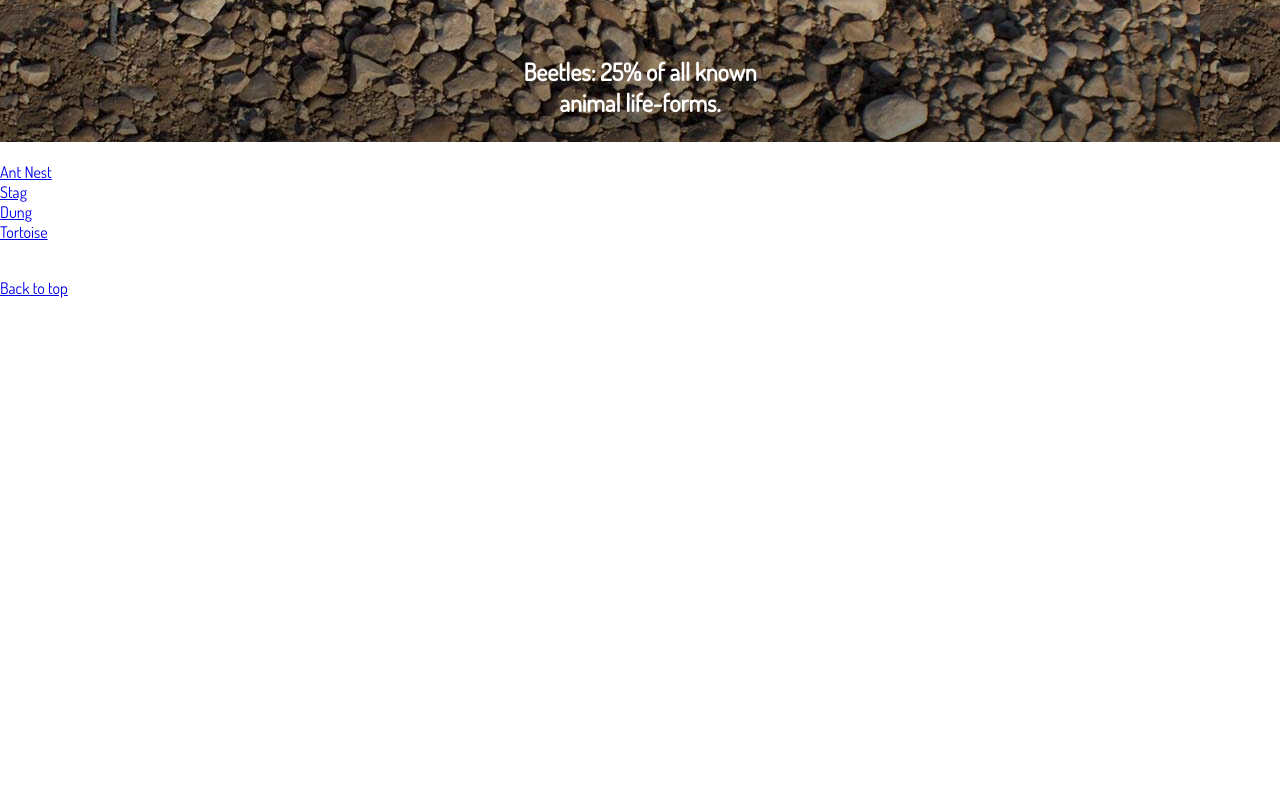
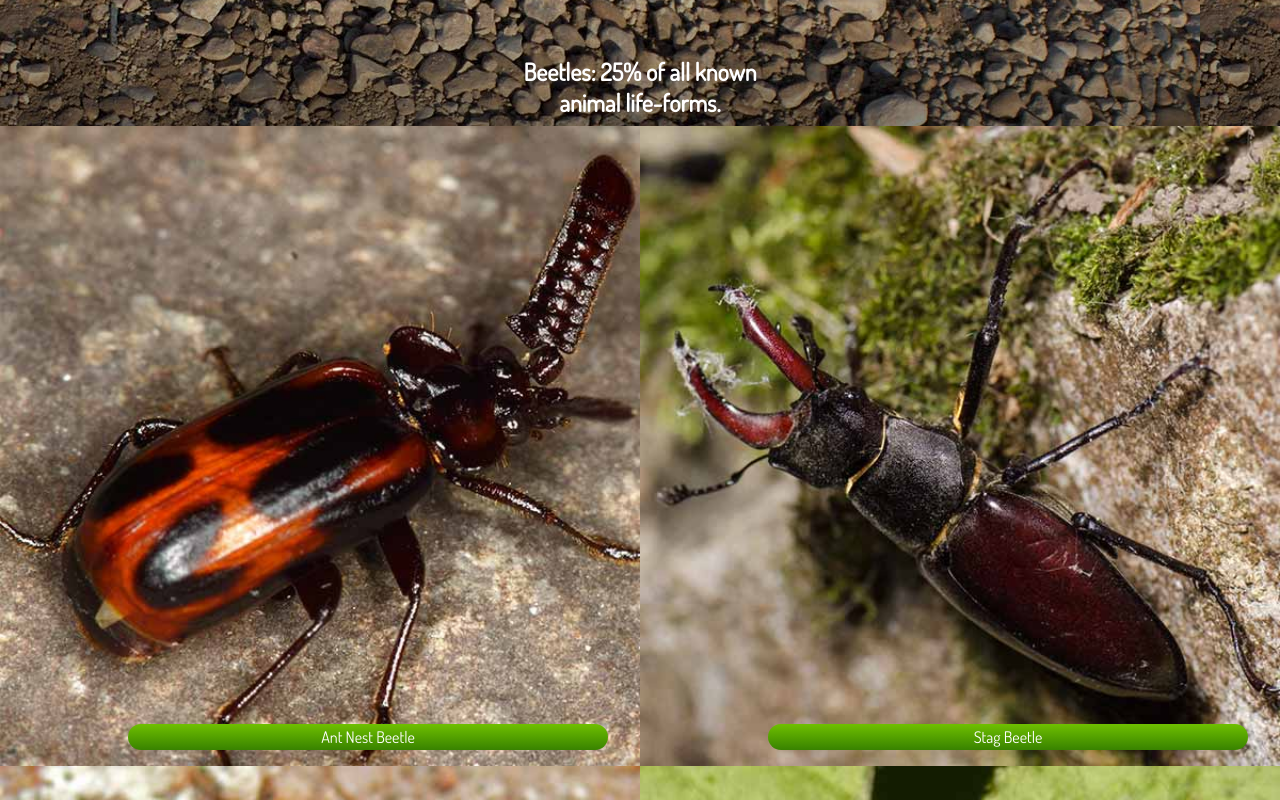
Before and after one commit to sout0053/dsn1674-assignment-7, a plain HTML site: page index.html in a window 1280 px wide. Shown: the part 280-1080 px from the top of the page. Before the commit the page ends 800 px from the top, so only its background shows below. Drawn offline with Linux system fonts and the light colour scheme.

Commit message:
Worked on Main and Footer

```diff
--- a/css/main.css
+++ b/css/main.css
@@ -81,6 +81,59 @@ nav li:hover {
   text-align: center;
   background: linear-gradient(to bottom, rgba(0,0,0,0), rgba(0,0,0,0.5));
 }
-/*gallery*/
+/*main*/
 
+main {
+  position: relative;
+  width: 100%;
+  margin: 0;
+  padding: 0;
+  display: block;
+}
+
+figure img {
+  display: block;
+  width: 100%;
+}
+
+figure {
+  position: relative;
+  bottom: 1em;
+  box-sizing: border-box;
+  margin: 0;
+  width: 50%;
+  float: left;
+
+}
+
+figcaption {
+  background-color: #388200;
+  border-radius: 20px;
+  text-align: center;
+  margin-left: 20%;
+  color: white;
+  width: 75%;
+  position: absolute;
+  bottom: 1em;
+  padding: .2em;
+  background: linear-gradient(to bottom, #6fc000, #388200);
+}
 /*footer*/
+
+footer {
+  overflow: hidden;
+  width: 100%;
+  background-color: rgba(81,34,0,.5);
+}
+
+footer img {
+  margin: 0 auto;
+  width: 2.5em;
+  display: block;
+
+}
+
+.footer-graphic{
+  margin: .5em;
+  padding: 0;
+}
--- a/index.html
+++ b/index.html
@@ -29,31 +29,33 @@
 
 
 <main>
-  <img src=>
+  <figure>
+  <img src="images/ant-nest-beetle.jpg" alt=".">
+  <a href="#"><figcaption>Ant Nest Beetle</figcaption></a>
+</figure>
 
-  <div class="box">
-    <a class="btn" href="a">Ant Nest</a>
-  </div>
+<figure>
+  <img src="images/stag-beetle.jpg" alt=".">
+  <a href="#"><figcaption>Stag Beetle</figcaption></a>
+</figure>
 
-  <div class="box">
-    <a class="btn" href="a">Stag</a>
-  </div>
+<figure>
+  <img src="images/dung-beetle.jpg" alt=".">
+  <a href="#"><figcaption>Dung Beetle</figcaption></a>
+</figure>
 
-  <div class="box">
-    <a class="btn" href="a">Dung</a>
-  </div>
+<figure>
+  <img src="images/tortoise-beetle.jpg" alt=".">
+  <a href="#"><figcaption>Tortoise Beetle</figcaption></a>
+</figure>
 
-  <div class="box">
-    <a class="btn" href="a">Tortoise</a>
-  </div>
-
-  <img src="">
-  <img src="">
 </main>
 
 
     <footer>
-      <p><a href="#top">Back to top</a></p>
+      <div class="footer-graphic">
+      <a href="#top"><img src="images/graphic.svg" alt="."></a>
+    </div>
     </footer>
 
   </body>
```
